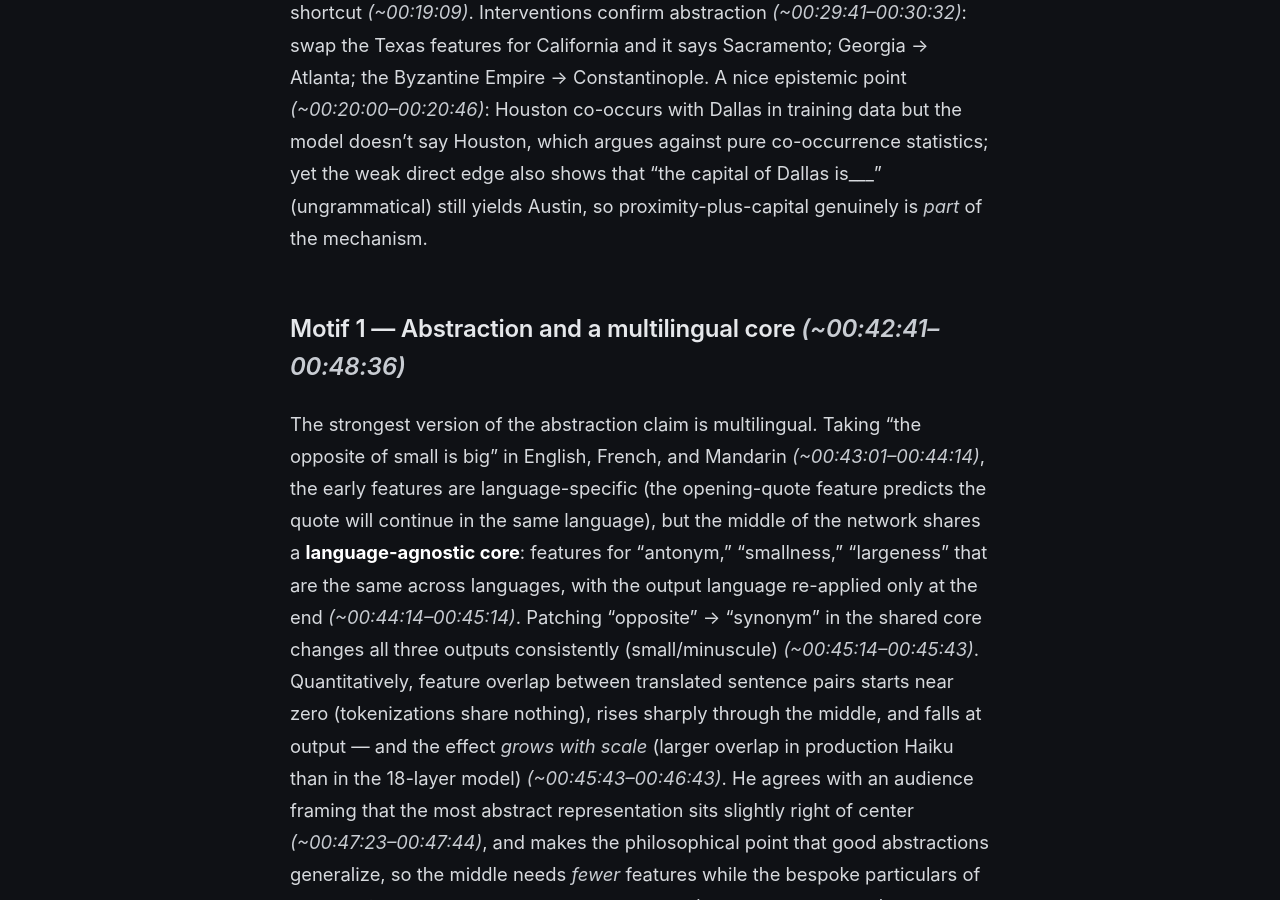
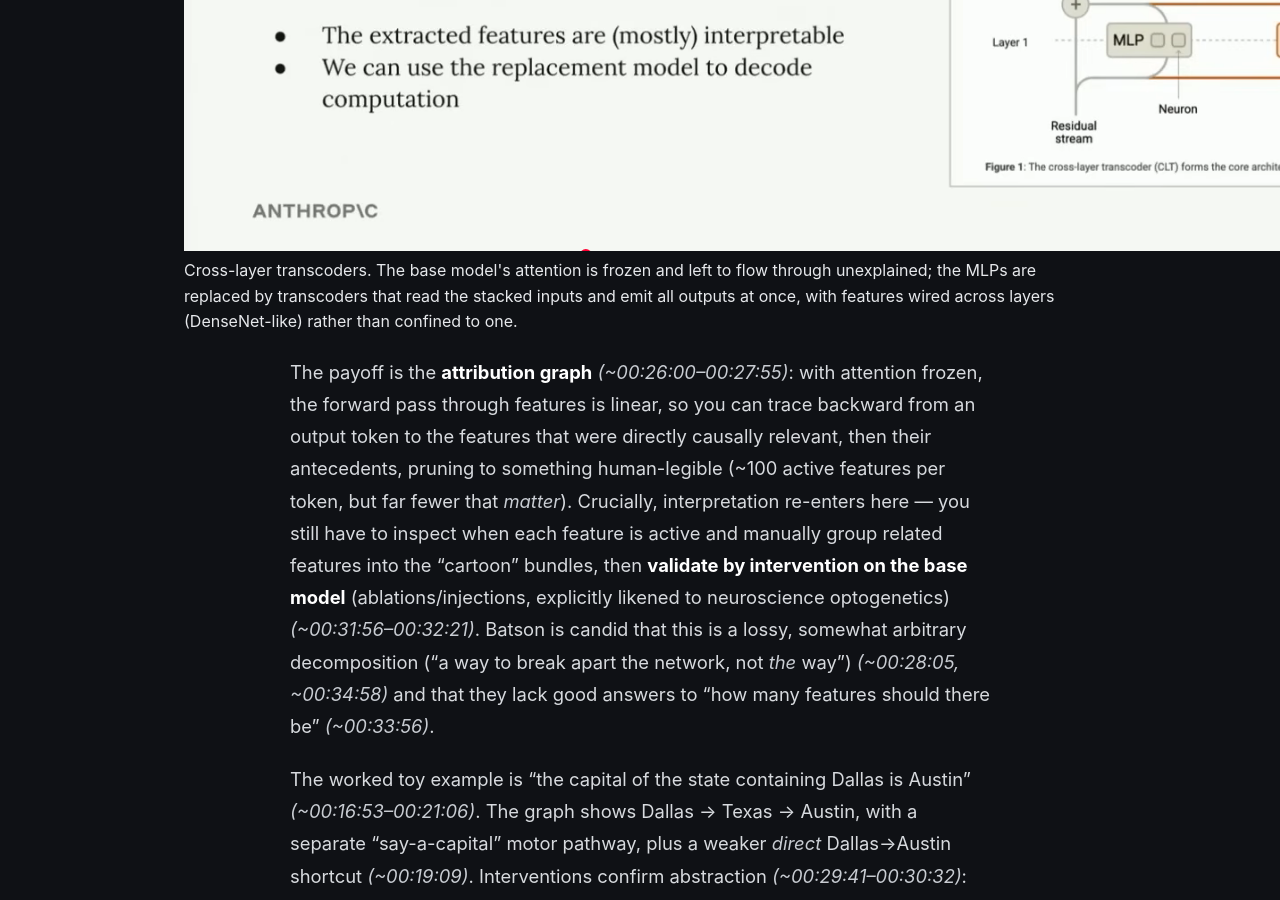
Before and after one commit to rp-playground/rp-playground.github.io, a Jekyll site: the page built from _talks/biology-of-an-llm.md, in a window 1280 px wide and 900 px high, scrolled down 5236 px. Built offline with Jekyll 4.4.1, drawn with Linux system fonts in a browser that asks for light colours.

Commit message:
talk(biology-of-an-llm): add cross-layer transcoder figure
Co-Authored-By: Claude Opus 4.8 (1M context) <noreply@anthropic.com>

```diff
--- a/_talks/biology-of-an-llm.md
+++ b/_talks/biology-of-an-llm.md
@@ -56,6 +56,11 @@ The polysemantic-neuron problem and the dictionary-learning fix come out of Anth
 
 But features are only a cross-section — they tell you *what* is represented, not *how* or *why* *(~00:15:01–00:15:27)*. To get causal structure, the team trains **cross-layer transcoders (CLTs)** *(~00:22:24–00:24:01)*: they freeze the base model's attention, leave attention to "flow through" unexplained, and replace the MLPs with an ensemble of transcoders that read the stacked MLP inputs and emit all MLP outputs at once. The cross-layer (DenseNet-like) design reflects the fact that there's no reason a unit of computation lives in a single layer — layer order can be swapped without much damage *(~00:23:15–00:23:30)* — so a bigram-style operation propagated across many layers can be folded into one feature instead of dozens. Training optimizes reconstruction accuracy plus an L1 sparsity penalty; bigger and denser dictionaries reconstruct better but cost interpretability, so they sweep and pick something "good enough" *(~00:21:35–00:22:09)*, carrying explicit **error terms** (the diamonds in their graphs) where the replacement fails to reconstruct the base model *(~00:30:30)*.
 
+<figure>
+  <img src="/assets/biology-of-an-llm/CLT.png" alt="Cross-layer transcoder schematic: attention is frozen and flows through unexplained, while the MLPs are replaced by transcoders that read stacked MLP inputs and emit all MLP outputs, with features wired across layers">
+  <figcaption>Cross-layer transcoders. The base model's attention is frozen and left to flow through unexplained; the MLPs are replaced by transcoders that read the stacked inputs and emit all outputs at once, with features wired across layers (DenseNet-like) rather than confined to one.</figcaption>
+</figure>
+
 The payoff is the **attribution graph** *(~00:26:00–00:27:55)*: with attention frozen, the forward pass through features is linear, so you can trace backward from an output token to the features that were directly causally relevant, then their antecedents, pruning to something human-legible (~100 active features per token, but far fewer that *matter*). Crucially, interpretation re-enters here — you still have to inspect when each feature is active and manually group related features into the "cartoon" bundles, then **validate by intervention on the base model** (ablations/injections, explicitly likened to neuroscience optogenetics) *(~00:31:56–00:32:21)*. Batson is candid that this is a lossy, somewhat arbitrary decomposition ("a way to break apart the network, not *the* way") *(~00:28:05, ~00:34:58)* and that they lack good answers to "how many features should there be" *(~00:33:56)*.
 
 The worked toy example is "the capital of the state containing Dallas is Austin" *(~00:16:53–00:21:06)*. The graph shows Dallas → Texas → Austin, with a separate "say-a-capital" motor pathway, plus a weaker *direct* Dallas→Austin shortcut *(~00:19:09)*. Interventions confirm abstraction *(~00:29:41–00:30:32)*: swap the Texas features for California and it says Sacramento; Georgia → Atlanta; the Byzantine Empire → Constantinople. A nice epistemic point *(~00:20:00–00:20:46)*: Houston co-occurs with Dallas in training data but the model doesn't say Houston, which argues against pure co-occurrence statistics; yet the weak direct edge also shows that "the capital of Dallas is\_\_\_" (ungrammatical) still yields Austin, so proximity-plus-capital genuinely is *part* of the mechanism.
```
Also changed, not shown: assets/biology-of-an-llm/CLT.png (added).
